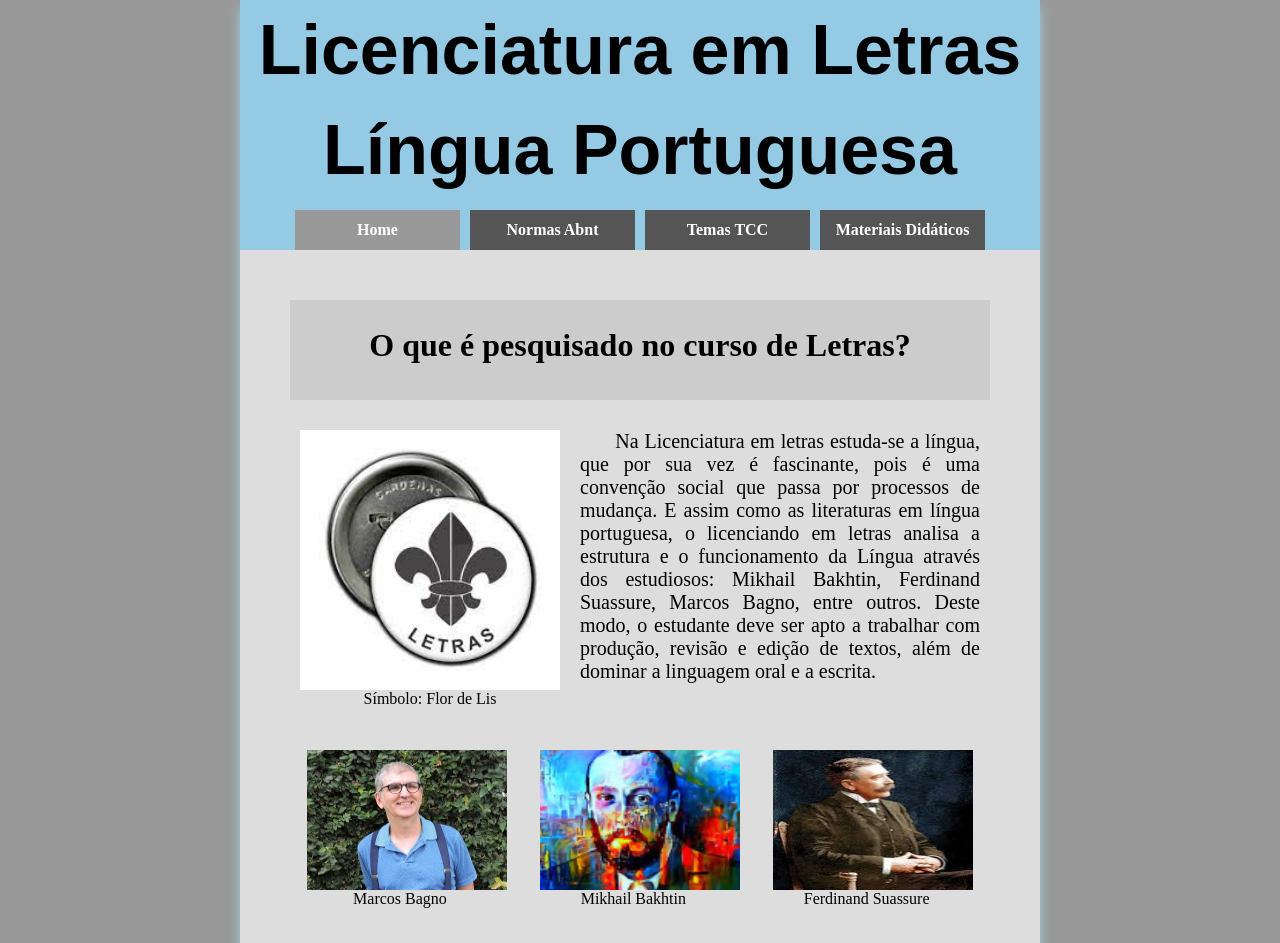
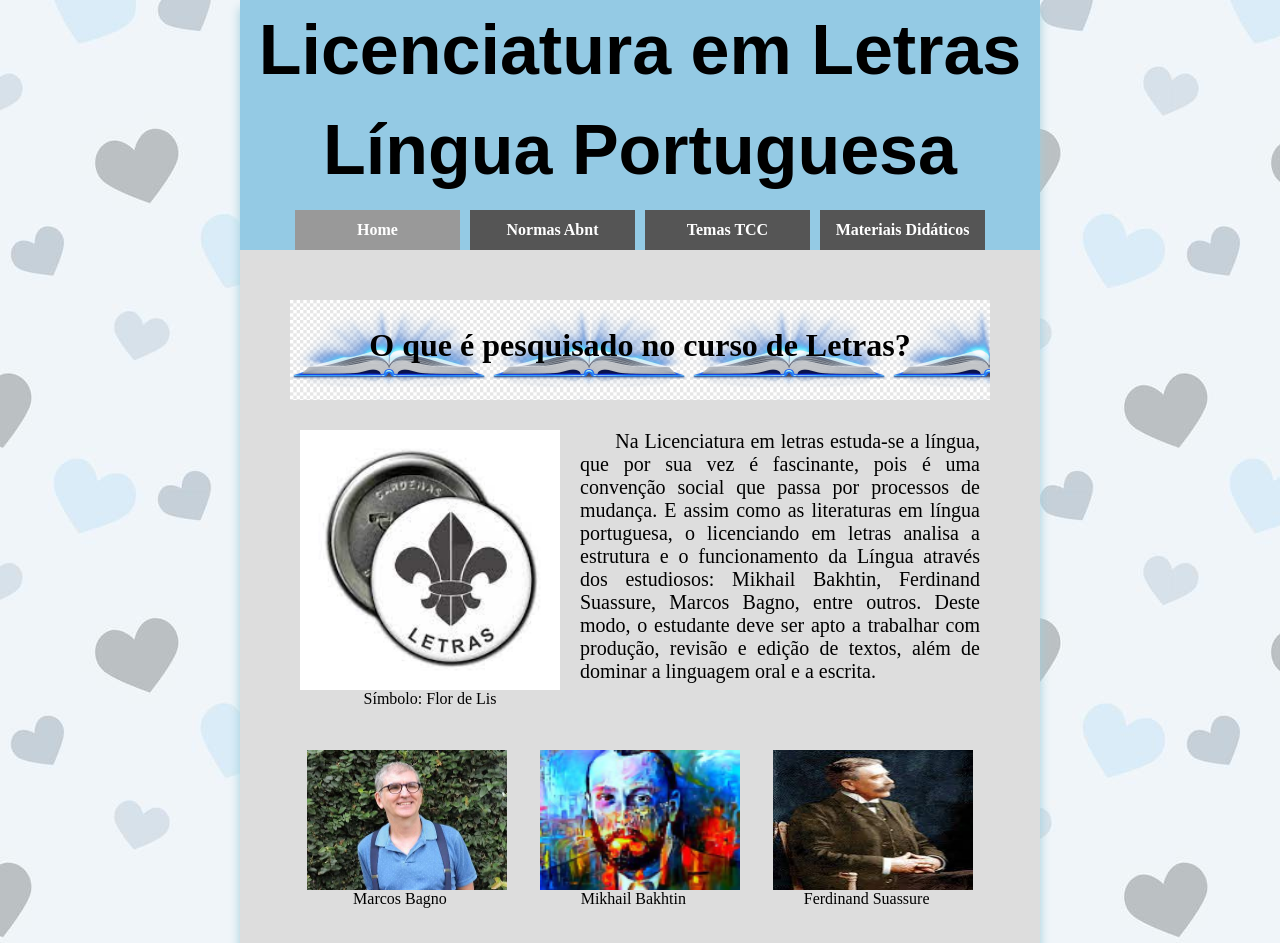
Before and after one commit to Merlly-code/web, a plain HTML site: page index.html in a window 1280 px wide. Shown: the top 943 px of the page. Drawn offline with Linux system fonts and the light colour scheme.

Commit message:
Update estilo.css

```diff
--- a/estilo.css
+++ b/estilo.css
@@ -6,7 +6,7 @@
 
 body{
     background: #999;
-    background-image: url(love.jpg);
+    background-image: url(../image/love.jpg);
 }
 
 #principal{
@@ -92,7 +92,7 @@ body{
     background-color:#ccc;
     height: 100px;
     margin-bottom: 20px;
-    background-image: url(love.png);
+    background-image: url(../image/love.png);
 }
 .banner-cont > h1{
     color: #000;
```
